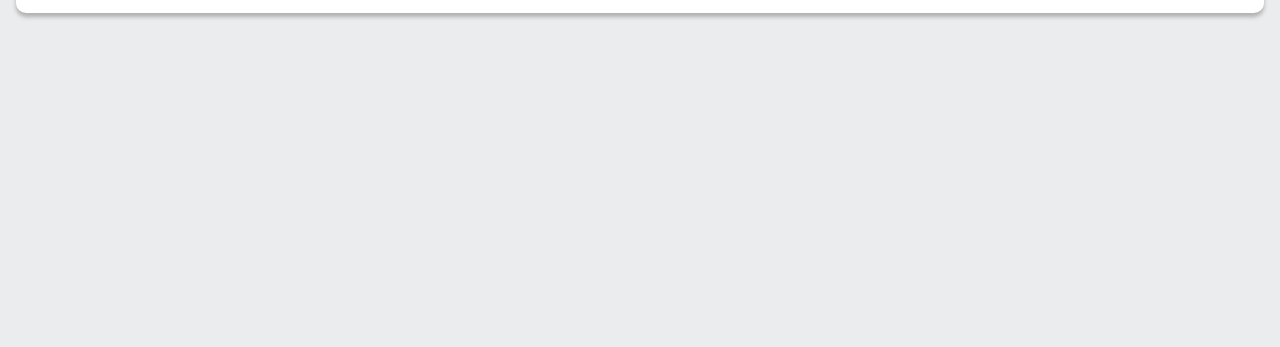
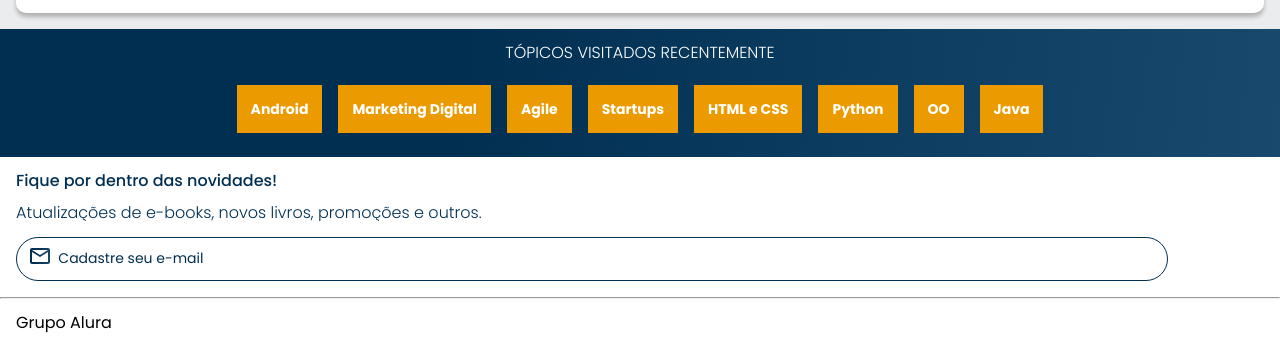
Before and after one commit to vitormanoel05/alurabooks, a plain HTML site: page index.html in a window 1280 px wide. Shown: the part 2298-2645 px from the top of the page. Before the commit the page ends 2327 px from the top, so only its background shows below. Drawn offline with nearby package versions, Linux system fonts and the light colour scheme.

Commit message:
Finalizando Projeto (na tela de celular)
Sessão "tópicos";
Sessão "contato";
Footer.

```diff
--- a/index.html
+++ b/index.html
@@ -9,7 +9,6 @@
     <link rel="stylesheet" href="styles.css">
 </head>
 <body>
-
 
     <header class="cabecalho">
         <div class="container">
@@ -151,6 +150,47 @@
              </div>
         </div>
     </section>
+    <!-- TÓPICOS VISITADOS RECENTEMTE -->
+    <section class="topicos">
+        <h2 class="topicos__titulo">Tópicos Visitados Recentemente</h2>
+        <ul class="topicos__lista">
+            <li class="topicos__item">
+                <a href="#" class="topicos__link">Android</a>
+            </li>
+            <li class="topicos__item">
+                <a href="#" class="topicos__link">Marketing Digital</a>
+            </li>
+            <li class="topicos__item">
+                <a href="#" class="topicos__link">Agile</a>
+            </li>
+            <li class="topicos__item">
+                <a href="#" class="topicos__link">Startups</a>
+            </li>
+            <li class="topicos__item">
+                <a href="#" class="topicos__link">HTML e CSS</a>
+            </li>
+            <li class="topicos__item">
+                <a href="#" class="topicos__link">Python</a>
+            </li>
+            <li class="topicos__item">
+                <a href="#" class="topicos__link">OO</a>
+            </li>
+            <li class="topicos__item">
+                <a href="#" class="topicos__link">Java</a>
+            </li>
+        </ul>
+    </section>
+    <section class="contato">
+        <h2 class="contato__titulo">Fique por dentro das novidades!</h2>
+        <p class="contato__texto">Atualizações de e-books, novos livros, promoções e outros.</p>
+        <input type="email" class="contato__email" placeholder="Cadastre seu e-mail">
+    </section>
+
+    <hr/>
+
+    <footer class="rodape">
+        <h2 class="rodape__titulo">Grupo Alura</h2>
+    </footer>
 
     <script src="https://cdn.jsdelivr.net/npm/swiper@12/swiper-bundle.min.js"></script>
     <script>
--- a/styles.css
+++ b/styles.css
@@ -1,6 +1,9 @@
 @import url("styles/header.css");
 @import url("styles/banner.css");
 @import url("styles/carrossel.css");
+@import url("styles/topicos.css");
+@import url("styles/contato.css");
+@import url("styles/footer.css");
 
 @import url('https://fonts.googleapis.com/css2?family=Poppins:ital,wght@0,100;0,200;0,300;0,400;0,500;0,600;0,700;0,800;0,900;1,100;1,200;1,300;1,400;1,500;1,600;1,700;1,800;1,900&display=swap');
 
--- /dev/null
+++ b/styles/contato.css
@@ -0,0 +1,39 @@
+.contato {
+    background-color: var(--branco);
+    padding: 1em;
+}
+
+.contato__titulo, .contato__texto {
+    background: var(--azul-degrade);
+    -webkit-background-clip: text;
+    -webkit-text-fill-color: transparent;
+    background-clip: text;
+}
+
+.contato__titulo {
+    font-size: 18;
+    font-weight: 500;
+}
+
+.contato__texto {
+    font-weight: 300;
+    margin: 1em 0;
+}
+
+.contato__email {
+    background-color: transparent;
+    border: 1px solid var(--azul);
+    border-radius: 24px;
+    padding: 1em;
+    width: 90%;
+    color: var(--azul);
+}
+
+.contato__email::placeholder{
+    font-family: var(--fonte-principal);
+    font-size: 14px;
+    font-weight: 400;
+    color: var(--azul);
+    background: url(../img/Email.svg) no-repeat;
+    padding-left: 2em;
+}
--- /dev/null
+++ b/styles/footer.css
@@ -0,0 +1,8 @@
+hr {
+    margin: 0;
+}
+
+.rodape {
+    background-color: var(--branco);
+    padding: 1em;
+}
--- /dev/null
+++ b/styles/topicos.css
@@ -0,0 +1,30 @@
+.topicos {
+    background: var(--azul-degrade);
+    text-align: center;
+    padding: 1em 0;
+}
+
+.topicos__titulo {
+    color: var(--branco);
+    font-weight: 300;
+    text-transform: uppercase;
+    margin-bottom: 1em;
+}
+
+.topicos__lista {
+    display: flex;
+    flex-wrap: wrap;
+    justify-content: center;
+}
+
+.topicos__item {
+    margin: 1.5em 0.5em;
+}
+
+.topicos__link {
+    color: var(--branco);
+    padding: 1em;
+    background-color: var(--laranja);
+    font-size: 14px;
+    font-weight: 700;
+}
```
Also changed, not shown: img/Email.svg (added).
